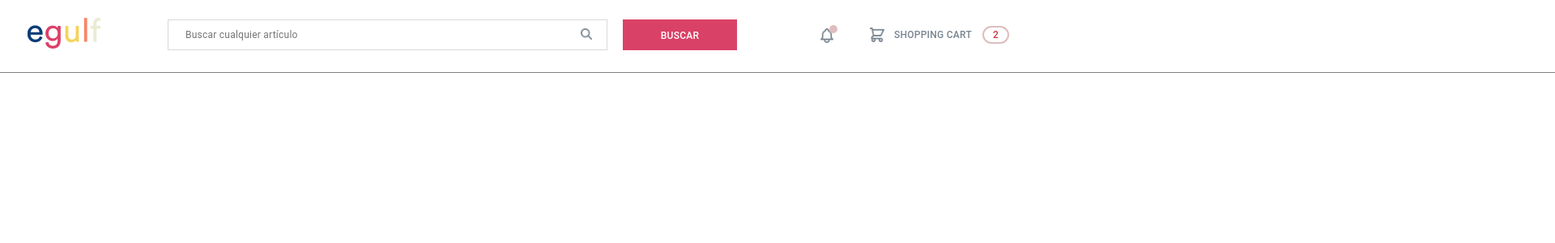
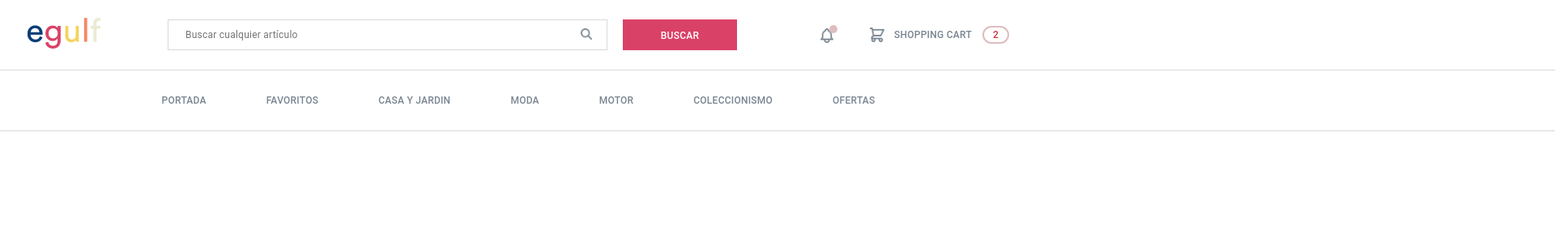
Before and after one commit to angelbt91/EGulfProjectNuclio-Frontend, a React (Create React App) app: page / in a window 1280 px wide. Shown: the top 300 px of the page at 81% size, 1920 px wide, since content can reach past the window. Built offline with nearby package versions, Linux system fonts and the light colour scheme.

Commit message:
Added tabs under header as tabheader component

```diff
--- a/src/App.css
+++ b/src/App.css
@@ -2,6 +2,6 @@
   text-align: center;
 }
 
-._separatorLine{
-  margin-top: 25px;
+._separatorLine1{
+  margin-top: 21.98px;
 }
--- a/src/App.js
+++ b/src/App.js
@@ -1,11 +1,14 @@
 import './App.css';
 import Header from './components/header/header';
+import TabHeader from './components/tabheader/tabheader';
 
 function App() {
   return (
     <div className="App">
       <Header />
-      <hr className="_separatorLine" size="1" width="100000 px" color="gray"></hr>
+      <hr className="_separatorLine1" size="1" width="20000 px" color="#D9D9D9"></hr>
+      <TabHeader />
+      <hr className="_separatorLine2" size="1" width="20000 px" color="#D9D9D9"></hr>
     </div>
   );
 }
--- /dev/null
+++ b/src/components/tabheader/tabheader.css
@@ -0,0 +1,30 @@
+._tabheadContainer{
+    display: flex;
+    flex-direction: row;
+    justify-content: center;
+}
+
+._tabheadContainer > div{
+    height: 58px;
+    font-family: Roboto;
+    font-style: normal;
+    font-weight: 500;
+    font-size: 12px;
+    line-height: 14px;
+    /* identical to box height */
+
+    display: flex;
+    align-items: center;
+    letter-spacing: 0.02em;
+
+    color: #798591;
+
+
+    /* Inside Auto Layout */
+
+    flex: none;
+    order: 1;
+    flex-grow: 0;
+    margin-left: 37px;
+    margin-right: 37px;
+}
--- /dev/null
+++ b/src/components/tabheader/tabheader.js
@@ -0,0 +1,28 @@
+import './tabheader.css'
+
+function Rosificacion(event){
+    event.target.style.color = '#DA4167';
+    event.target.style.border = "4px solid #DA4167";
+}
+
+function Blackificacion(event){
+    event.target.style.color = '#798591';
+    event.target.style.border = "0px"
+}
+
+const TabHeader = () => {
+
+    const optionsArray = ["PORTADA","FAVORITOS","CASA Y JARDIN","MODA","MOTOR","COLECCIONISMO","OFERTAS"];
+    return(
+        <div className = "_tabheadContainer">
+            {optionsArray.map((option)=> {
+                return (
+                    <div class="tab" onMouseEnter={Rosificacion} onMouseLeave={Blackificacion}>{option}</div>
+                )
+            })}
+        </div>
+    )
+}
+
+
+export default TabHeader;
```
